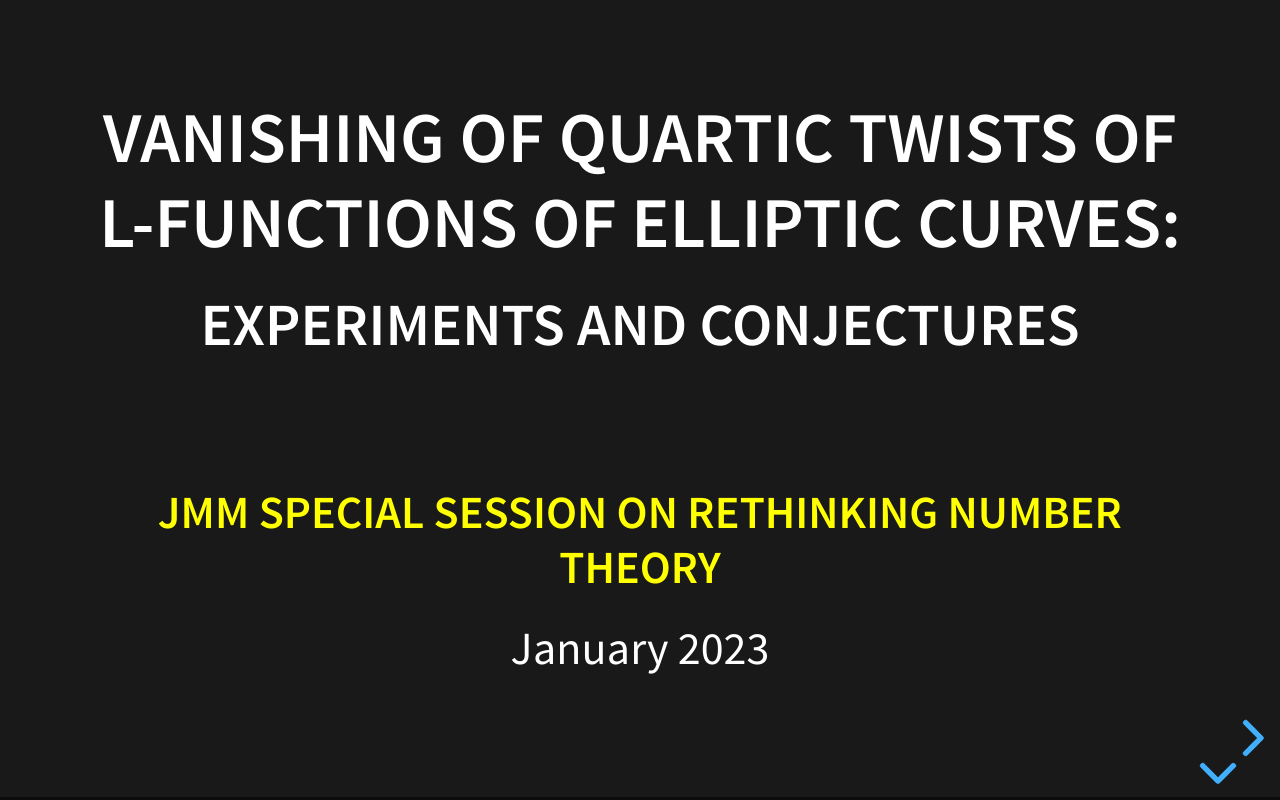
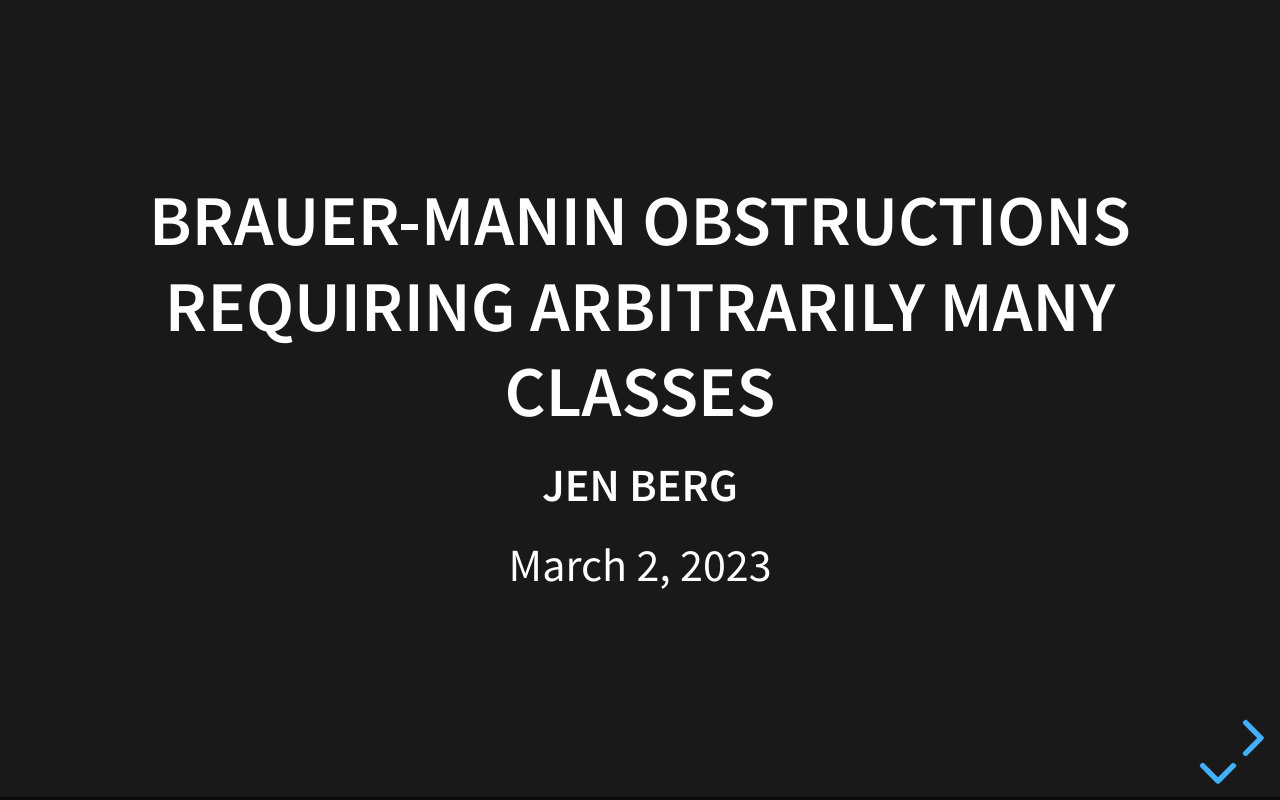
Before and after one commit to jensberg047/manybrauer, a website: page index.html in a window 1280 px wide. Drawn offline with nearby package versions, Linux system fonts and the light colour scheme.

Commit message:
update index.html

```diff
--- a/index.html
+++ b/index.html
@@ -41,10 +41,9 @@ table, th, td{
 				<section>
 
 					<section>
-						<h2 style = "font-size: 155%;"> Vanishing of quartic twists of <br> L-Functions of elliptic curves: </h2>
-						<h3 style="margin-bottom:3cm;"> experiments and conjectures  </h3>
-						<h4> <span style="color:yellow"> JMM Special Session on Rethinking Number Theory </span> </h4>
-						<p> January 2023</p>
+						<h2 style = "font-size: 155%;"> Brauer-Manin obstructions requiring arbitrarily many classes </h2>
+						<h4> Jen Berg </h4>
+						<p> March 2, 2023</p>
 					</section>
 
 					<section>
```
